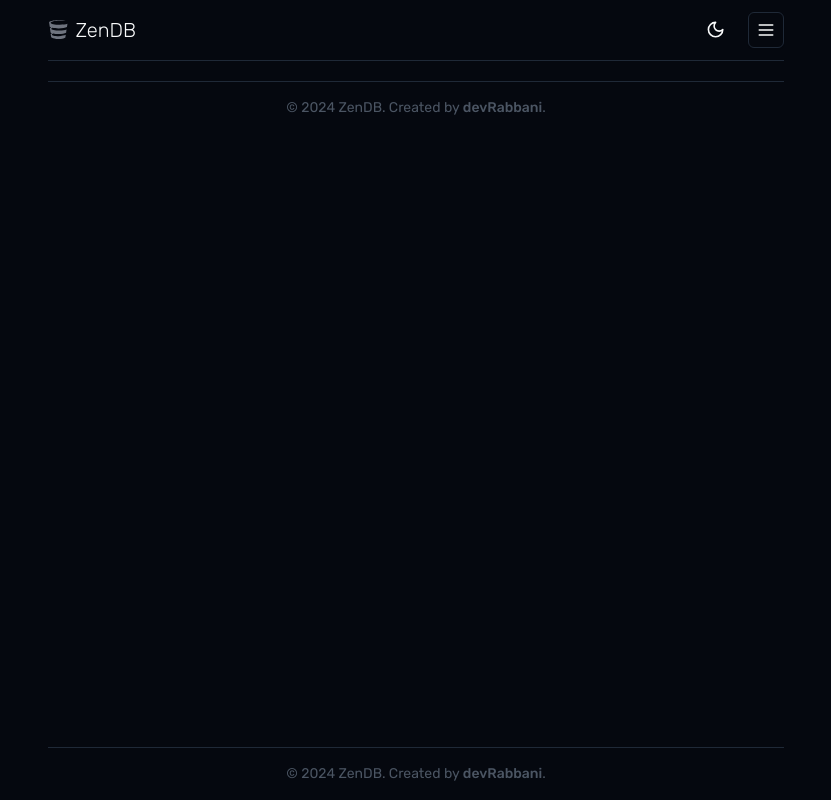
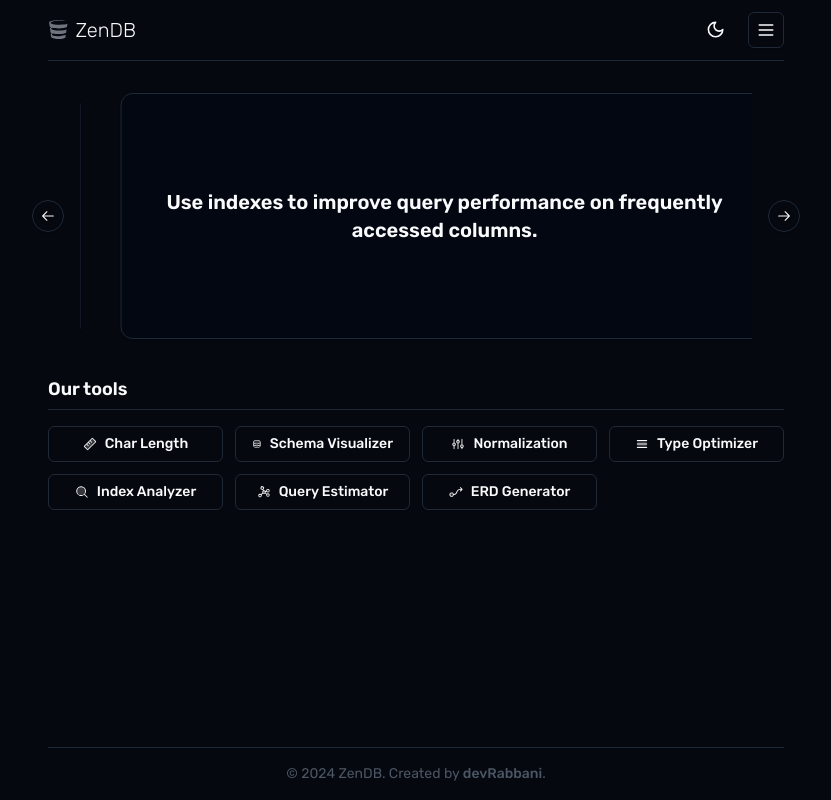
Before and after one commit to devRabbani/zendb, a Next.js app: page / in a window 1280 px wide. Shown: the whole page, without its empty margins (224-1055 px from the left). Built offline with nearby package versions, Linux system fonts and the light colour scheme.

Commit message:
add basic hero sections, add embla carousal and mock dataa

```diff
--- a/app/page.tsx
+++ b/app/page.tsx
@@ -1,21 +1,14 @@
+import TipsSection from "@/components/home/tips-section";
+import ToolsShowcase from "@/components/home/tools-showcase";
 import ToolpageHeader from "@/components/toolpage-header";
 import CharLength from "@/components/tools/char-length";
 
 export default function HomePage() {
   return (
-    <footer className="border-t">
-      <div className="container mx-auto py-4 text-center text-sm text-gray-600">
-        © {new Date().getFullYear()} ZenDB. Created by{" "}
-        <a
-          href="https://rabbani.updash.in"
-          target="_blank"
-          rel="noopener noreferrer"
-          className="hover:underline font-medium"
-        >
-          devRabbani
-        </a>
-        .
-      </div>
-    </footer>
+    <>
+      {" "}
+      <TipsSection />
+      <ToolsShowcase />
+    </>
   );
 }
--- /dev/null
+++ b/components/home/tips-section.tsx
@@ -0,0 +1,56 @@
+"use client";
+
+import { useRef } from "react";
+import {
+  Carousel,
+  CarouselContent,
+  CarouselItem,
+  CarouselNext,
+  CarouselPrevious,
+} from "../ui/carousel";
+import Autoplay from "embla-carousel-autoplay";
+import { Card, CardContent } from "../ui/card";
+
+const dbTips = [
+  "Always backup your database before making major changes.",
+  "Use indexes to improve query performance on frequently accessed columns.",
+  "Normalize your database to reduce data redundancy and improve data integrity.",
+  "Regularly update your database software to ensure security and performance.",
+  "Use prepared statements to prevent SQL injection attacks.",
+  "Lorem ipsum dolor sit amet consectetur adipisicing elit. Obcaecati totam repellendus saepe fuga ut non consequuntur omnis aut! Magni, laborum. Nihil minima sunt iure ab labore voluptatem inventore dicta corporis animi cupiditate. Maiores natus amet cupiditate doloremque harum autem laboriosam, corrupti facilis aliquam veritatis vero vel perspiciatis quidem unde? Ab.",
+];
+
+export default function TipsSection() {
+  const plugin = useRef(Autoplay({ delay: 5000, stopOnInteraction: true }));
+  return (
+    <section className="">
+      <Carousel
+        opts={{
+          loop: true,
+        }}
+        plugins={[plugin.current]}
+        className="w-full mx-auto max-w-2xl"
+        onMouseEnter={plugin.current.stop}
+        onMouseLeave={plugin.current.reset}
+      >
+        <CarouselContent>
+          {dbTips.map((tip, index) => (
+            <CarouselItem key={index}>
+              <div className="p-3 h-full">
+                <Card className="h-full">
+                  <CardContent className="flex h-full items-center justify-center p-6">
+                    <span className="text-xl text-center font-semibold">
+                      {tip}
+                    </span>
+                  </CardContent>
+                </Card>
+              </div>
+            </CarouselItem>
+          ))}
+        </CarouselContent>
+        <CarouselPrevious />
+        <CarouselNext />
+      </Carousel>
+    </section>
+  );
+}
--- /dev/null
+++ b/components/home/tools-showcase.tsx
@@ -0,0 +1,17 @@
+import toolNames from "@/lib/tools-utils/tool-names";
+import { Button } from "../ui/button";
+
+export default function ToolsShowcase() {
+  return (
+    <div>
+      <h3 className="font-semibold mb-4 text-lg border-b pb-1.5">Our tools</h3>
+      <section className="grid grid-cols-4 gap-3">
+        {toolNames.map((tool) => (
+          <Button key={tool.path} variant="outline">
+            {<tool.icon className="mr-2" />} {tool.name}
+          </Button>
+        ))}
+      </section>
+    </div>
+  );
+}
--- a/package.json
+++ b/package.json
@@ -25,6 +25,7 @@
     "@radix-ui/react-tooltip": "^1.1.2",
     "class-variance-authority": "^0.7.0",
     "clsx": "^2.1.1",
+    "embla-carousel-autoplay": "^8.3.0",
     "embla-carousel-react": "^8.2.1",
     "lucide-react": "^0.439.0",
     "mermaid": "^11.2.0",
```
Also changed, not shown: components/home/index.tsx (added), 1 other file (tests, documents, lock files or other folders).
